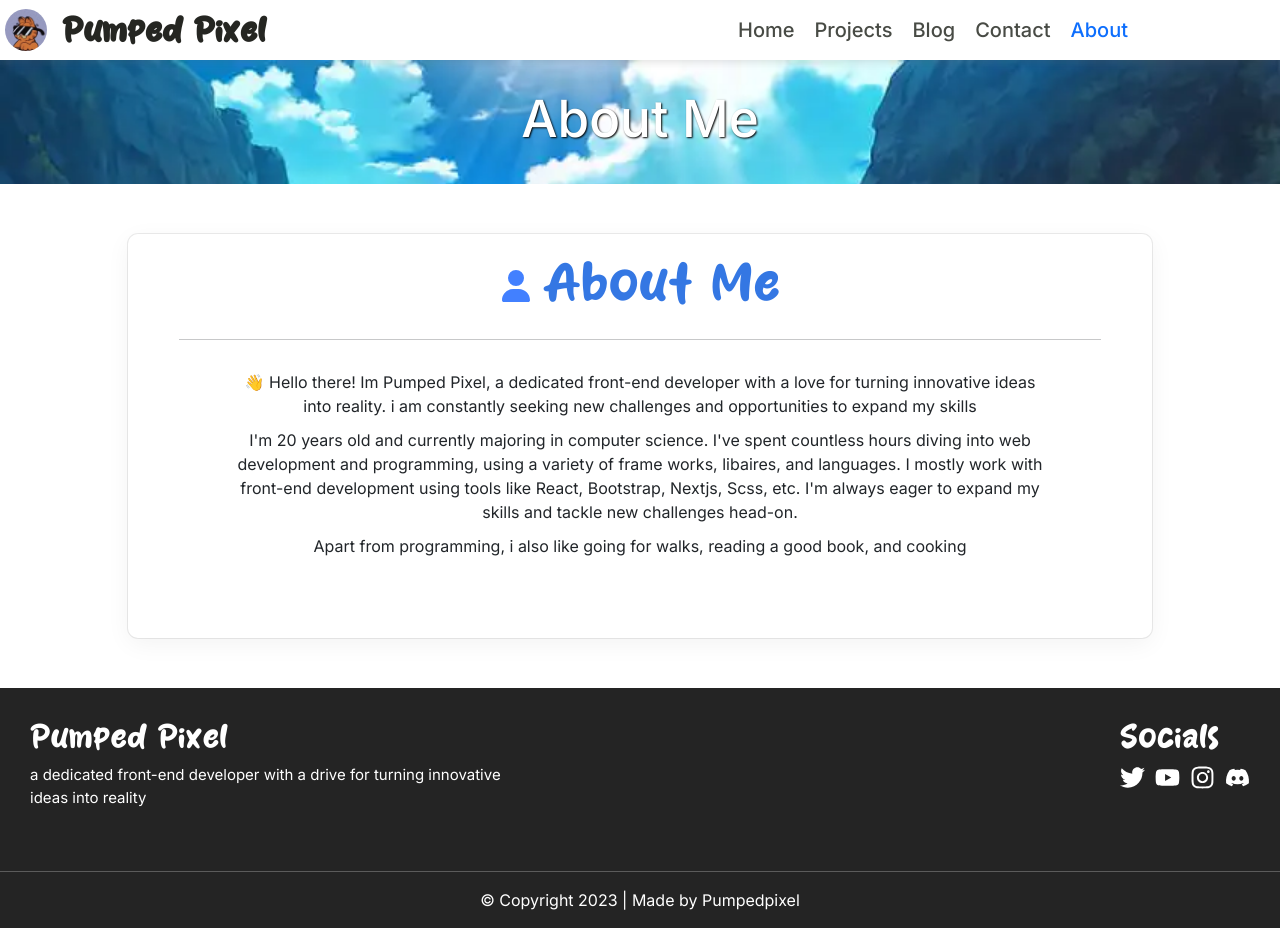
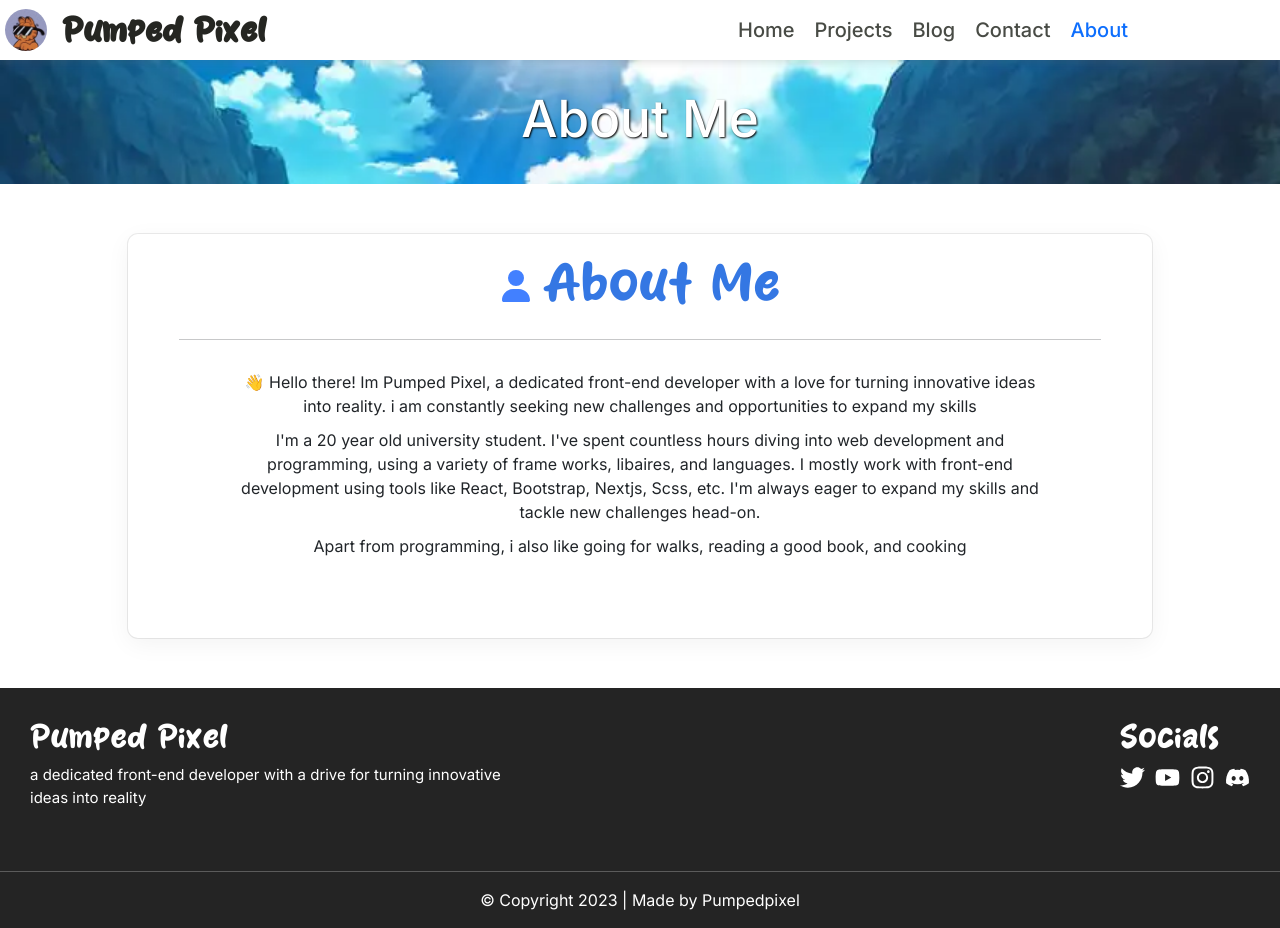
Before and after one commit to AtomicExpresso/developer-portfolio, a Next.js app: page /about in a window 1280 px wide. Built offline with nearby package versions, Linux system fonts and the light colour scheme.

Commit message:
added more messages to the text animation

```diff
--- a/src/componets/About/aboutContent.tsx
+++ b/src/componets/About/aboutContent.tsx
@@ -9,7 +9,7 @@ const Paragraphs = [
   },
   {
     id: 2,
-    Para: "I'm 20 years old and currently majoring in computer science. I've spent countless hours diving into web development and programming, using a variety of frame works, libaires, and languages. I mostly work with front-end development using tools like React, Bootstrap, Nextjs, Scss, etc. I'm always eager to expand my skills and tackle new challenges head-on."
+    Para: "I'm a 20 year old university student. I've spent countless hours diving into web development and programming, using a variety of frame works, libaires, and languages. I mostly work with front-end development using tools like React, Bootstrap, Nextjs, Scss, etc. I'm always eager to expand my skills and tackle new challenges head-on."
   },
   {
     id: 3,
--- a/src/componets/Home/homeHero.tsx
+++ b/src/componets/Home/homeHero.tsx
@@ -18,7 +18,7 @@ function HomeHero() {
           <div style={{display: 'flex', gap: '10px', justifyContent: 'center'}}>
             <h2>I&apos;m a</h2>
             <h2>
-              <ReactTyped strings={["Front-end developer", "UI/UX Designer"]} typeSpeed={100} backSpeed={50} loop />
+              <ReactTyped strings={["Front-end developer", "UI/UX Designer", "Web designer","Website developer"]} typeSpeed={100} backSpeed={50} loop />
             </h2>
           </div>
           <p>front-end developer, dedicated to transforming innovative concepts into functional and user-friendly web applications</p>
```
